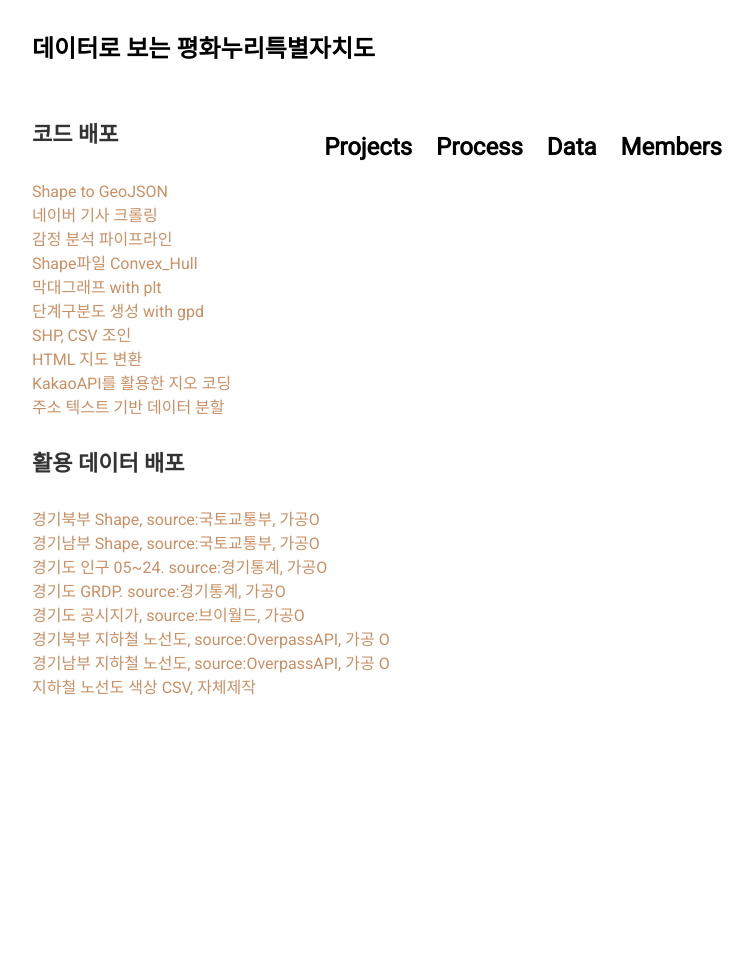
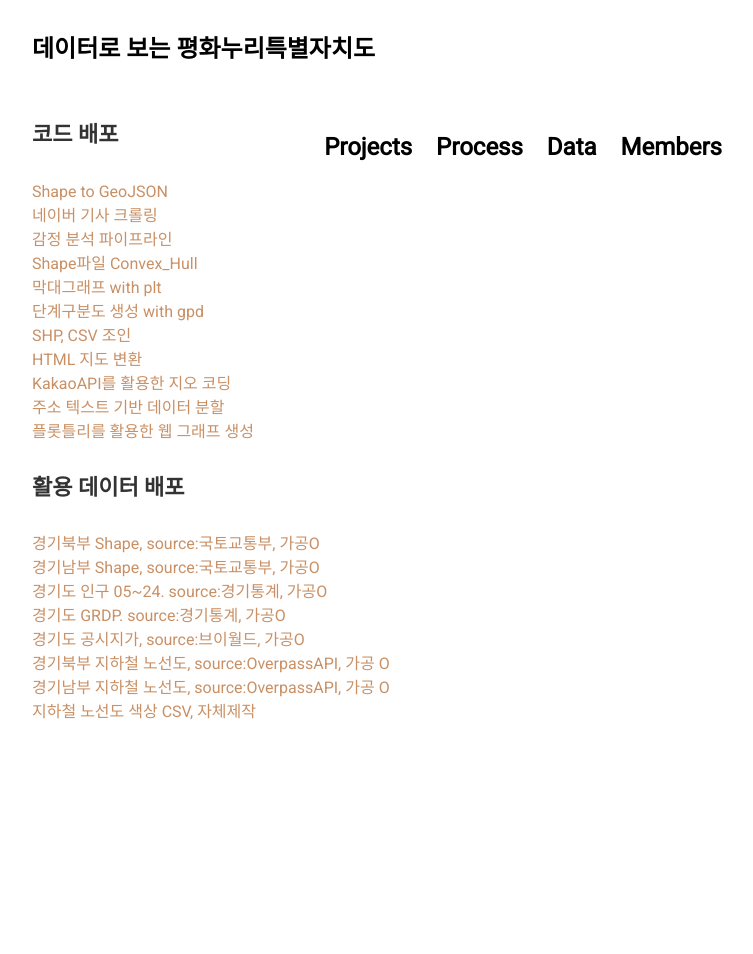
Before and after one commit to jinuew/SICM2002-6, a Jekyll site: the page built from pages/about.md, in a window 1280 px wide. Shown: the whole page, without its empty margins (263-1016 px from the left). Built offline with Jekyll 4.4.1, drawn with Linux system fonts in a browser that asks for light colours; nearby versions of some CDN libraries; before the commit the page ends 930 px from its top, so only the background shows below that.

Commit message:
Update about.md

```diff
--- a/pages/about.md
+++ b/pages/about.md
@@ -16,6 +16,7 @@
 [HTML 지도 변환](https://github.com/jinuew/sicm2002-6/blob/main/assets/Code/Geojson_to_html.ipynb)<br>
 [KakaoAPI를 활용한 지오 코딩](https://github.com/jinuew/sicm2002-6/blob/main/assets/Code/지오코딩.ipynb)<br>
 [주소 텍스트 기반 데이터 분할](https://github.com/jinuew/sicm2002-6/blob/main/assets/Code/주소기반데이터분할.ipynb)<br>
+[플롯틀리를 활용한 웹 그래프 생성](https://github.com/jinuew/sicm2002-6/blob/main/assets/Code/플롯틀리.ipynb)<br>
 
 #### 활용 데이터 배포
 
```
